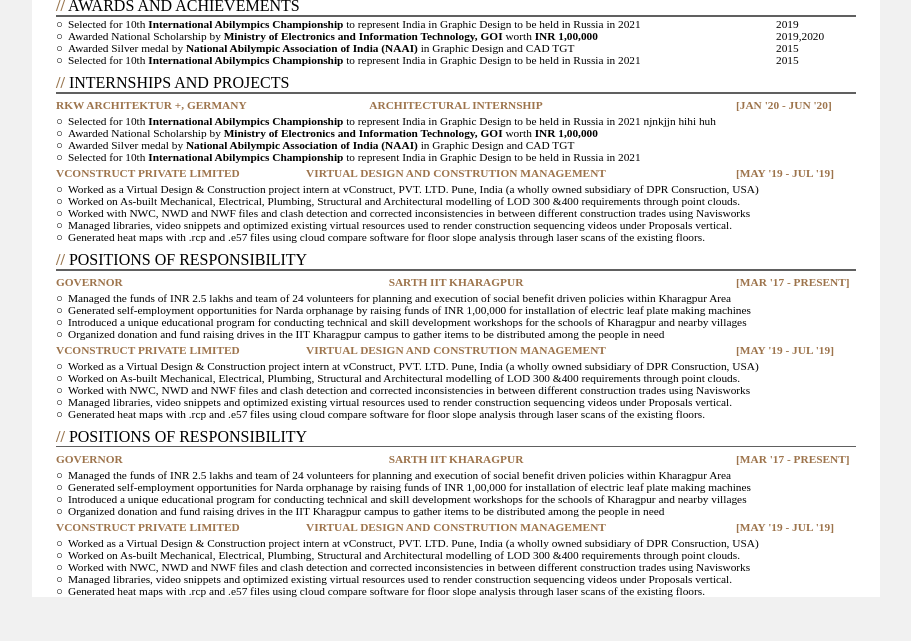
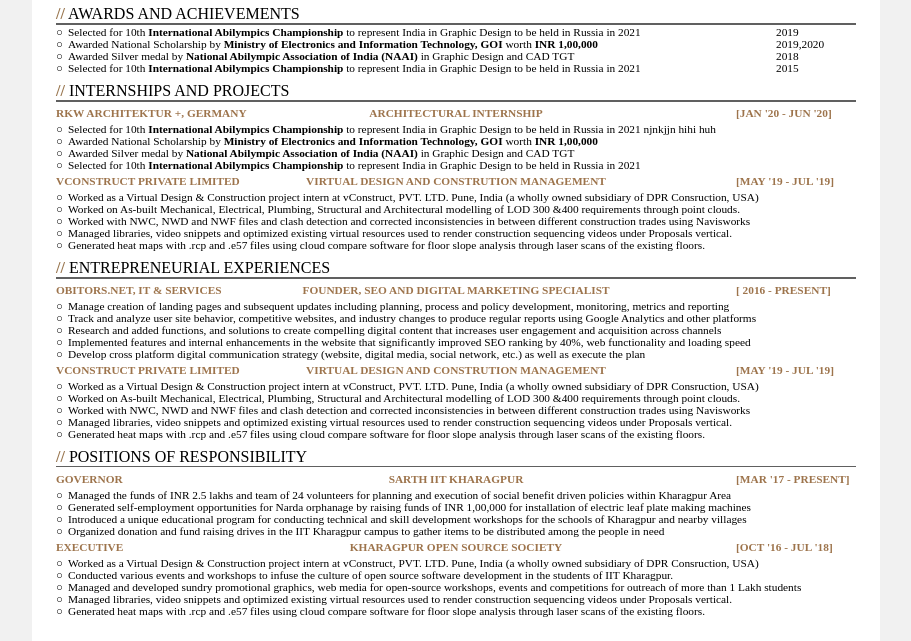
Before and after one commit to obitors/online-cv2, a website: page index.html in a window 1280 px wide. Shown: the part 201-842 px from the top of the page, without its empty margins (208-1119 px from the left). Before the commit the page ends 800 px from the top, so only its background shows below. Drawn offline with Linux system fonts and the light colour scheme.

Commit message:
version 10

```diff
--- a/css/style.css
+++ b/css/style.css
@@ -41,7 +41,8 @@
     height: 100%;
     padding-left: 3%;
     padding-right: 3%;
-    padding-top: 2%;
+    padding-top: 3%;
+    padding-bottom: 3%;
 }
 
 .my-heading {
--- a/index.html
+++ b/index.html
@@ -144,7 +144,7 @@
                         Awarded Silver medal by <b>National Abilympic Association of India (NAAI)</b> in Graphic Design and CAD TGT
                     </div>
                     <div class="item-year">
-                        2015
+                        2018
                     </div>
                 </div>
 
@@ -254,48 +254,56 @@
 
             <div class="POR">
                 <div class="heading">
-                    Positions of Responsibility
+                    ENTREPRENEURIAL EXPERIENCES
                     <div class="seperator">
                     </div>
                 </div>
                 <div class="intern-item">
                     <div class="item-row-heading">
-                        <div class="item-company item-heading cv-color2">Governor</div>
+                        <div class="item-company item-heading cv-color2">Obitors.net, IT & services</div>
                         <div class="item-profile item-heading cv-color2">
-                            Sarth IIT Kharagpur
+                            Founder, SEO and digital marketing Specialist
                         </div>
                         <div class="item-void"> </div>
                         <div class="item-year item-heading cv-color2">
-                            [Mar '17 - Present]
+                            [ 2016 - Present]
                         </div>
                     </div>
                     <div class="item-row">
                         <div class="bullet">○</div>
                         <div class="item-content">
-                            Managed the funds of INR 2.5 lakhs and team of 24 volunteers for planning and execution of social benefit driven policies within Kharagpur Area
+                            Manage creation of landing pages and subsequent updates including planning, process and policy development, monitoring, metrics and reporting
                         </div>
 
                     </div>
                     <div class="item-row">
                         <div class="bullet">○</div>
                         <div class="item-content">
-                            Generated self-employment opportunities for Narda orphanage by raising funds of INR 1,00,000 for installation of electric leaf plate making machines
+                            Track and analyze user site behavior, competitive websites, and industry changes to produce regular reports using Google Analytics and other platforms
                         </div>
                     </div>
 
                     <div class="item-row">
                         <div class="bullet">○</div>
                         <div class="item-content">
-                            Introduced a unique educational program for conducting technical and skill development workshops for the schools of Kharagpur and nearby villages
+                            Research and added functions, and solutions to create compelling digital content that increases user engagement and acquisition across channels
                         </div>
                     </div>
 
                     <div class="item-row">
                         <div class="bullet">○</div>
                         <div class="item-content">
-                            Organized donation and fund raising drives in the IIT Kharagpur campus to gather items to be distributed among the people in need
+                             Implemented features and internal enhancements in the website that significantly improved SEO ranking by 40%, web functionality and loading speed
                         </div>
                     </div>
+
+                    <div class="item-row">
+                        <div class="bullet">○</div>
+                        <div class="item-content">
+                            Develop cross platform digital communication strategy (website, digital media, social network, etc.) as well as execute the plan
+                        </div>
+                    </div>
+
                 </div>
                 <div class="intern-item">
                     <div class="item-row-heading">
@@ -392,13 +400,13 @@
                 </div>
                 <div class="intern-item">
                     <div class="item-row-heading">
-                        <div class="item-company item-heading cv-color2">vConstruct Private Limited</div>
+                        <div class="item-company item-heading cv-color2">Executive</div>
                         <div class="item-profile item-heading cv-color2">
-                            Virtual Design and Constrution Management
+                             Kharagpur Open Source Society
                         </div>
                         <div class="item-void"> </div>
                         <div class="item-year item-heading cv-color2">
-                            [May '19 - Jul '19]
+                            [Oct '16 - Jul '18]
                         </div>
                     </div>
                     <div class="item-row">
@@ -411,14 +419,14 @@
                     <div class="item-row">
                         <div class="bullet">○</div>
                         <div class="item-content">
-                            Worked on As-built Mechanical, Electrical, Plumbing, Structural and Architectural modelling of LOD 300 &400 requirements through point clouds.
+                            Conducted various events and workshops to infuse the culture of open source software development in the students of IIT Kharagpur.
                         </div>
                     </div>
 
                     <div class="item-row">
                         <div class="bullet">○</div>
                         <div class="item-content">
-                            Worked with NWC, NWD and NWF files and clash detection and corrected inconsistencies in between different construction trades using Navisworks
+                            Managed and developed sundry promotional graphics, web media for open-source workshops, events and competitions for outreach of more than 1 Lakh students
                         </div>
                     </div>
 
```
